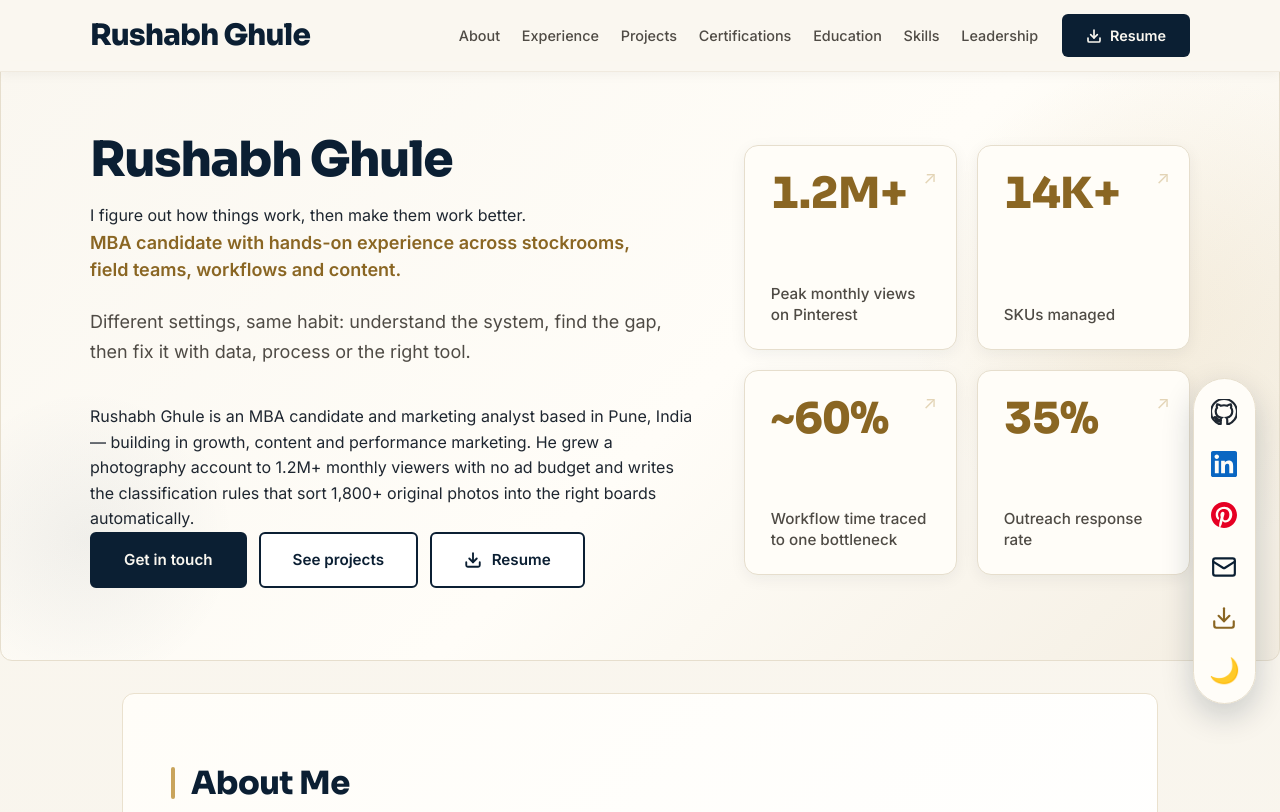
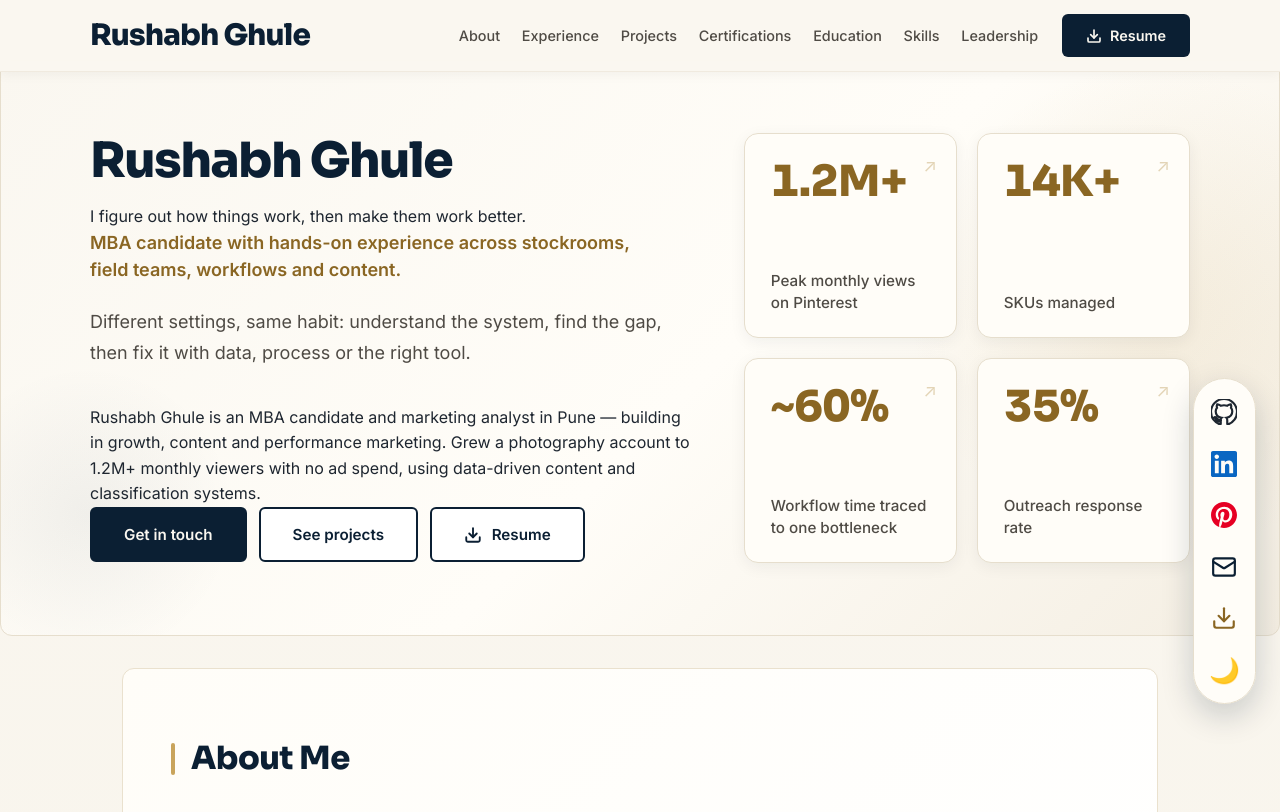
Before and after one commit to rushabhghule/rushabhghule.github.io, a plain HTML site: page index.html in a window 1280 px wide. Shown: the top 812 px of the page. Drawn offline with Linux system fonts and the light colour scheme.

Commit message:
Trim meta description to 154 chars; tighten about blurb

```diff
--- a/index.html
+++ b/index.html
@@ -3,7 +3,7 @@
 <head>
     <meta charset="UTF-8">
     <meta name="viewport" content="width=device-width, initial-scale=1.0, viewport-fit=cover">
-    <meta name="description" content="Rushabh Ghule is an MBA candidate in Pune with hands-on experience across inventory and sales, field operations, process research and organic content, including a Pinterest audience that peaked at 1.2M+ monthly views.">
+    <meta name="description" content="Rushabh Ghule — MBA candidate in Pune. Growth, content and performance marketing. Grew a photography account to 1.2M+ monthly views organically.">
     <meta name="color-scheme" content="light dark">
     <meta name="author" content="Rushabh Ghule">
     <meta name="google-site-verification" content="oRMXqnBUNDAMnxo0gUNrBQ7xZXuozcrQM7aYXneEvSo" />
@@ -15,14 +15,14 @@
     <link rel="apple-touch-icon" href="apple-touch-icon.png">
     <meta property="og:type" content="profile">
     <meta property="og:title" content="Rushabh Ghule | MBA Candidate, Pune">
-    <meta property="og:description" content="Rushabh Ghule is an MBA candidate in Pune with hands-on experience across inventory and sales, field operations, process research and organic content, including a Pinterest audience that peaked at 1.2M+ monthly views.">
+    <meta property="og:description" content="Rushabh Ghule — MBA candidate in Pune. Growth, content and performance marketing. Grew a photography account to 1.2M+ monthly views organically.">
     <meta property="og:url" content="https://rushabhghule.github.io/">
     <meta property="og:image" content="https://rushabhghule.github.io/og-image.png">
     <meta property="og:image:width" content="1200">
     <meta property="og:image:height" content="630">
     <meta property="og:image:alt" content="Rushabh Ghule, MBA candidate in Pune">
     <meta name="twitter:card" content="summary_large_image">
-    <script type="application/ld+json">{"@context": "https://schema.org", "@type": "Person", "name": "Rushabh Ghule", "url": "https://rushabhghule.github.io/", "image": "https://rushabhghule.github.io/og-image.png", "jobTitle": "MBA Candidate", "description": "Rushabh Ghule is an MBA candidate in Pune with hands-on experience across inventory and sales, field operations, process research and organic content, including a Pinterest audience that peaked at 1.2M+ monthly views.", "email": "mailto:rushabhg893@gmail.com", "address": {"@type": "PostalAddress", "addressLocality": "Pune", "addressRegion": "Maharashtra", "addressCountry": "IN"}, "alumniOf": [{"@type": "CollegeOrUniversity", "name": "Savitribai Phule Pune University"}], "affiliation": {"@type": "CollegeOrUniversity", "name": "Neville Wadia Institute of Management Studies and Research"}, "knowsAbout": ["Inventory management", "Process improvement", "Data analysis", "Content strategy", "Pinterest SEO", "Digital marketing", "AI tools"], "sameAs": ["https://rushabhghule.github.io/", "https://www.linkedin.com/in/rushabhghule", "https://github.com/rushabhghule", "https://www.pinterest.com/rogersg17/"]}</script>
+    <script type="application/ld+json">{"@context": "https://schema.org", "@type": "Person", "name": "Rushabh Ghule", "url": "https://rushabhghule.github.io/", "image": "https://rushabhghule.github.io/og-image.png", "jobTitle": "MBA Candidate", "description": "Rushabh Ghule — MBA candidate in Pune. Growth, content and performance marketing. Grew a photography account to 1.2M+ monthly views organically.", "email": "mailto:rushabhg893@gmail.com", "address": {"@type": "PostalAddress", "addressLocality": "Pune", "addressRegion": "Maharashtra", "addressCountry": "IN"}, "alumniOf": [{"@type": "CollegeOrUniversity", "name": "Savitribai Phule Pune University"}], "affiliation": {"@type": "CollegeOrUniversity", "name": "Neville Wadia Institute of Management Studies and Research"}, "knowsAbout": ["Inventory management", "Process improvement", "Data analysis", "Content strategy", "Pinterest SEO", "Digital marketing", "AI tools"], "sameAs": ["https://rushabhghule.github.io/", "https://www.linkedin.com/in/rushabhghule", "https://github.com/rushabhghule", "https://www.pinterest.com/rogersg17/"]}</script>
     <link rel="preconnect" href="https://fonts.googleapis.com">
     <link rel="preconnect" href="https://fonts.gstatic.com" crossorigin>
     <link rel="preload" as="style" href="https://fonts.googleapis.com/css2?family=Sora:wght@600;700;800&family=Inter:wght@400;500;600;700&display=swap" onload="this.onload=null;this.rel='stylesheet'">
@@ -115,7 +115,7 @@
                     <p class="hero-tagline">I figure out how things work, then make them work better.</p>
                     <p class="subtitle">MBA candidate with hands-on experience across stockrooms, field teams, workflows and content.</p>
                     <p class="description">Different settings, same habit: understand the system, find the gap, then fix it with data, process or the right tool.</p>
-                    <p class="about-blurb">Rushabh Ghule is an MBA candidate and marketing analyst based in Pune, India — building in growth, content and performance marketing. He grew a photography account to 1.2M+ monthly viewers with no ad budget and writes the classification rules that sort 1,800+ original photos into the right boards automatically.</p>
+                    <p class="about-blurb">Rushabh Ghule is an MBA candidate and marketing analyst in Pune — building in growth, content and performance marketing. Grew a photography account to 1.2M+ monthly viewers with no ad spend, using data-driven content and classification systems.</p>
                     <div class="cta-buttons">
                         <a href="mailto:rushabhg893@gmail.com" class="cta-button primary" data-track="contact_email">Get in touch</a>
                         <a href="#projects" class="cta-button secondary">See projects</a>
```
